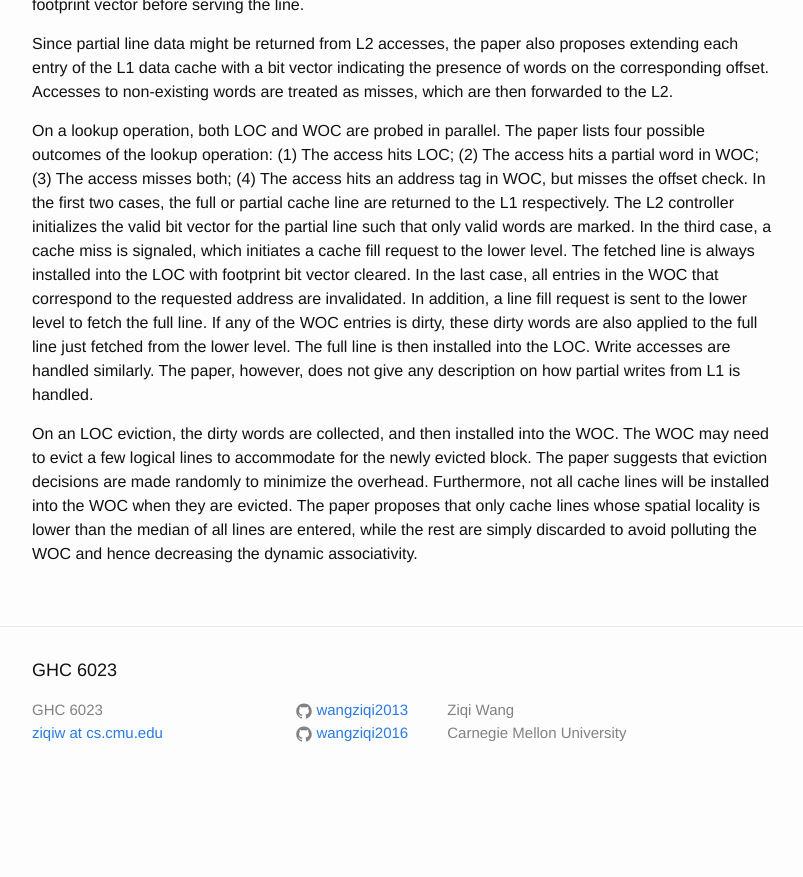
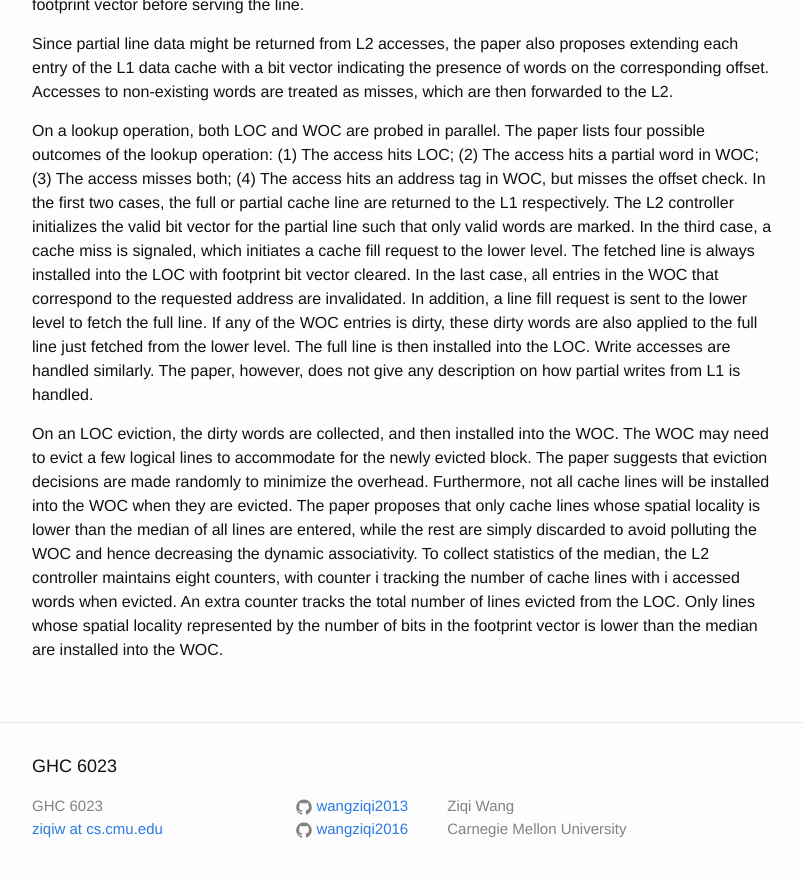
Before and after one commit to wangziqi2013/wangziqi2013.github.io, a Jekyll site: the page built from _posts/2020-07-02-ldis.markdown, in a window 1280 px wide and 900 px high, scrolled down 2551 px. Shown: the top 877 px of the window, without its empty margins (238-1041 px from the left). Built offline with Jekyll 4.4.1, drawn with Linux system fonts in a browser that asks for light colours; before the commit the page ends 3355 px from its top, so only the background shows below that.

Commit message:
Finish median

```diff
--- a/_posts/2020-07-02-ldis.markdown
+++ b/_posts/2020-07-02-ldis.markdown
@@ -120,3 +120,7 @@ to minimize the overhead.
 Furthermore, not all cache lines will be installed into the WOC when they are evicted. The paper proposes that only
 cache lines whose spatial locality is lower than the median of all lines are entered, while the rest are simply discarded
 to avoid polluting the WOC and hence decreasing the dynamic associativity.
+To collect statistics of the median, the L2 controller maintains eight counters, with counter i tracking the number of
+cache lines with i accessed words when evicted. An extra counter tracks the total number of lines evicted from the LOC.
+Only lines whose spatial locality represented by the number of bits in the footprint vector is lower than the median are
+installed into the WOC.
```
